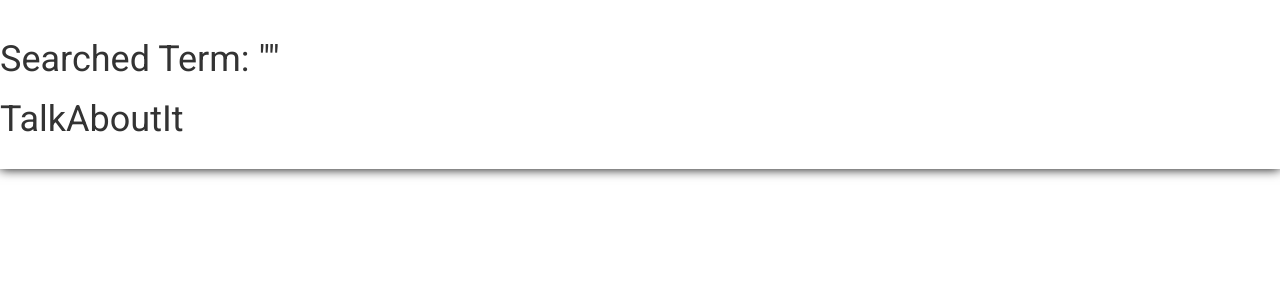
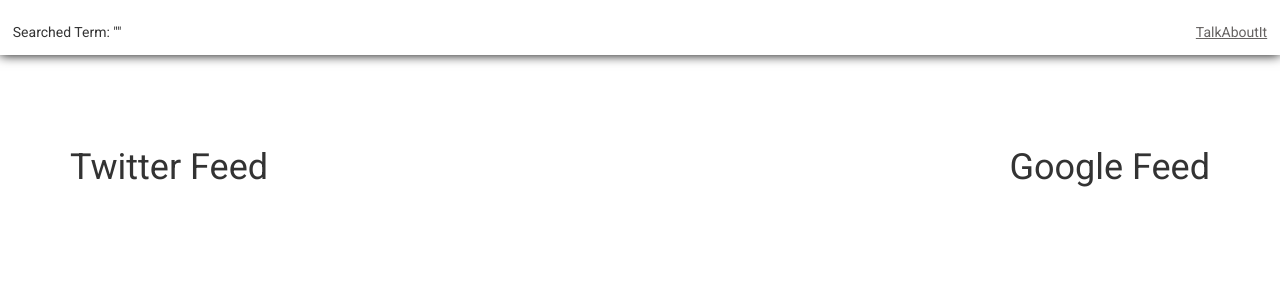
Before and after one commit to chrispouliot/HackVictoria, a Flask app: page /talk in a window 1280 px wide. Shown: the top 300 px of the page. Run offline with Flask 2, Linux system fonts and the light colour scheme; some libraries are stand-ins or nearby versions.

Commit message:
Added sections for twitter and google.

```diff
--- a/static/css/main.css
+++ b/static/css/main.css
@@ -1,12 +1,3 @@
-.logo h1{
-  float: right;
-}
-header{
-
-}
-.search h1{
-  float: left;
-}
 /* Body */
 body{
   font-family: 'Roboto', sans-serif;
@@ -21,11 +12,21 @@ header{
   position: fixed;
   overflow: hidden;
   background-color: #FFFFFF;
-  padding: 20px 0;
+  padding: 5px 0;
   width: 100%;
   -webkit-animation: fadeup 1.5s;
   -moz-animation: fadeup 1.5s;
   animation: fadeup 1.5s;
+}
+header h1{
+  font-size: 14px;
+  float: left;
+  margin-left: 1%;
+}
+header h2{
+  font-size: 14px;
+  float: right;
+  margin-right: 1%;
 }
 /* Shadow ID */
 #shadow{
@@ -35,3 +36,24 @@ header{
   z-index: 999;
   position: fixed;
 }
+/* Links */
+header a{
+  color: #666362;
+  text-decoration: underline;
+}
+header a:hover{
+  color: #6D7B8D;
+  text-decoration: line-through;
+}
+/* Twitter */
+.Twitter h1{
+  float: left;
+}
+/* Google */
+.Google h1{
+  float: right;
+}
+/* Container */
+.container{
+  padding-top: 10%;
+}
--- a/templates/index.html
+++ b/templates/index.html
@@ -7,6 +7,8 @@
     <meta name="viewport" content="width=device-width, initial-scale=1.0">
     <!-- Css Bootstrap -->
     <link href="static/css/bootstrap.min.css" rel="stylesheet" media="screen">
+    <!-- Css Main -->
+    <link href="static/css/main.css" rel="stylesheet" media="screen">
     <!-- Google Fonts -->
     <link href='https://fonts.googleapis.com/css?family=Roboto' rel='stylesheet' type='text/css'>
   </head>
@@ -18,7 +20,7 @@
 
       <!-- Form Submission -->
       <form>
-        <input type="text" name="SearchBox" placeholder="search">
+        <input type="text" name="SearchBox" placeholder="Search...">
         <input type="button" value="Search">
       </form>
 
--- a/templates/talk.html
+++ b/templates/talk.html
@@ -15,18 +15,22 @@
   <body>
     <!-- Search -->
     <header id="shadow">
-      <h1 class="search">Searched Term: ""</h1>
-      <h1 class="logo">TalkAboutIt</h1>
+      <nav class="flex flex-spread">
+        <h1 class="search">Searched Term: ""</h1>
+        <h2 class="logo"><a href="#" target="_blank">TalkAboutIt</a></h2>
+      </nav>
     </header>
     <!-- Content -->
     <div class="container">
 
       <!-- Twitter Section -->
-      <section>
+      <section class="Twitter">
+        <h1>Twitter Feed</h1>
       </section>
 
       <!-- Google Plus Section-->
-      <section>
+      <section class="Google">
+        <h1>Google Feed</h1>
       </section>
 
     </div>
```
